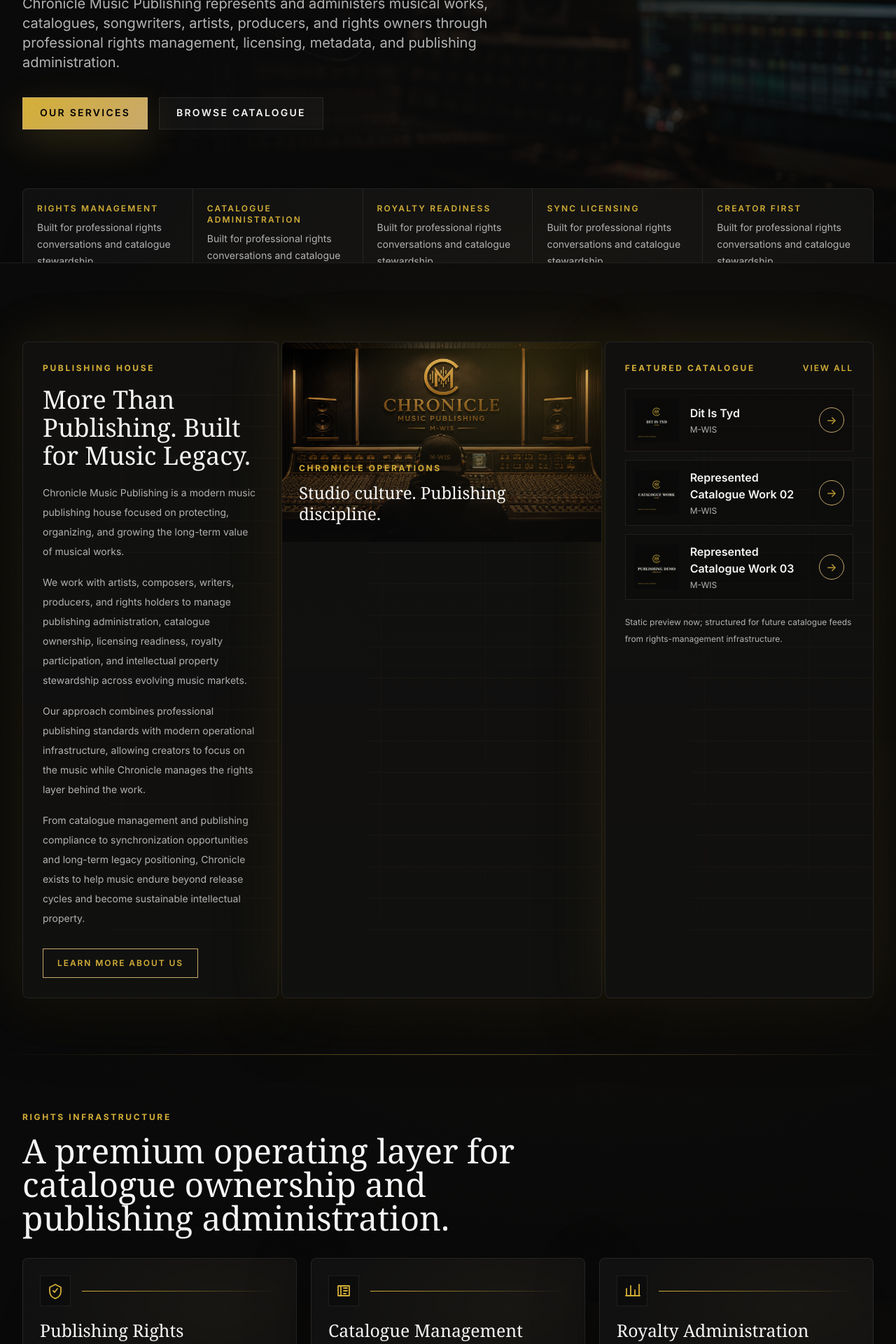
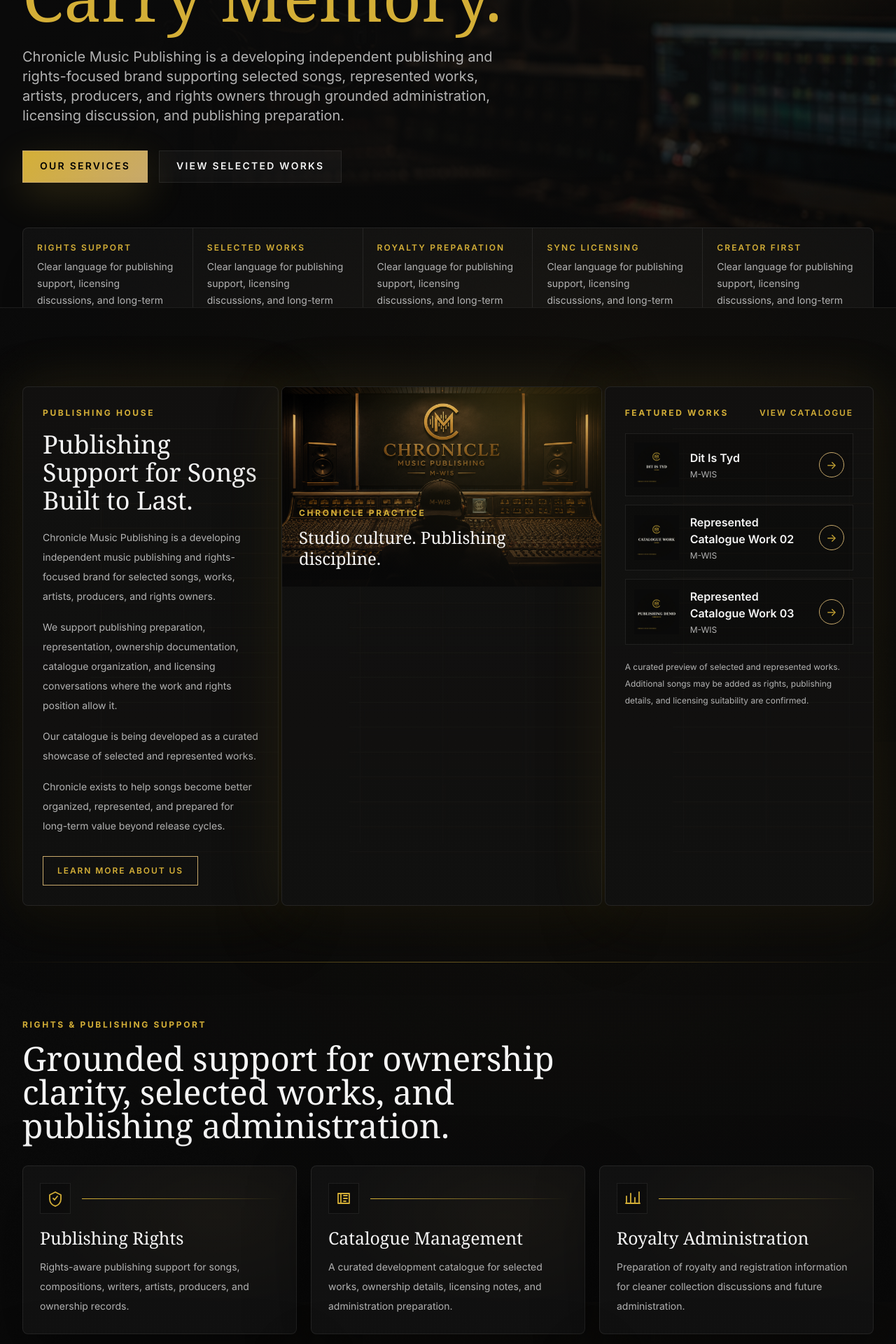
Before and after one commit to msmithsmitcon-lang/chronicle-music-publishing, a Next.js app: page / in a window 1280 px wide. Shown: the part 540-2460 px from the top of the page at 70% size. Built offline with nearby package versions, Linux system fonts and the light colour scheme.

Commit message:
Align homepage wording with Chronicle narrative truth

```diff
--- a/app/page.tsx
+++ b/app/page.tsx
@@ -9,44 +9,44 @@
 export const metadata: Metadata = {
   title: "Independent Music Publishing",
   description:
-    "Chronicle Music Publishing represents and administers musical works, catalogues, songwriters, artists, producers, and rights owners.",
+    "Chronicle Music Publishing supports selected songs, works, artists, producers, and rights owners through publishing representation, rights administration, and licensing discussions.",
 };
 
 const focusAreas = [
   {
     title: "Publishing Rights",
     description:
-      "Composition rights management for musical works, catalogues, songwriters, artists, producers, and rights owners.",
+      "Rights-aware publishing support for songs, compositions, writers, artists, producers, and ownership records.",
     icon: "/assets/icons/icon-rights.svg",
   },
   {
     title: "Catalogue Management",
     description:
-      "A professional catalogue framework for works, ownership status, licensing notes, and administration readiness.",
+      "A curated development catalogue for selected works, ownership details, licensing notes, and administration preparation.",
     icon: "/assets/icons/icon-catalogue.svg",
   },
   {
     title: "Royalty Administration",
     description:
-      "Royalty registration readiness prepared for cleaner collection pathways, reporting, and partner conversations.",
+      "Preparation of royalty and registration information for cleaner collection discussions and future administration.",
     icon: "/assets/icons/icon-royalties.svg",
   },
   {
     title: "Licensing & Sync",
     description:
-      "A direct enquiry path for supervised music use across film, television, brand, digital, and commercial projects.",
+      "A direct enquiry path for applicable music use across film, television, brand, digital, and commercial projects.",
     icon: "/assets/icons/icon-licensing.svg",
   },
   {
     title: "Publishing Representation",
     description:
-      "Professional songwriter, artist, producer, and rights-owner representation for works that require structured publishing support.",
+      "Professional representation for writers, artists, producers, and rights owners preparing works for long-term publishing value.",
     icon: "/assets/icons/icon-protection.svg",
   },
   {
     title: "Metadata Documentation",
     description:
-      "Rights documentation, metadata preparation, ownership records, and catalogue information designed for licensing and administration.",
+      "Practical documentation for ownership, splits, catalogue details, and licensing conversations where works are eligible.",
     icon: "/assets/icons/icon-metadata.svg",
   },
 ];
@@ -66,31 +66,27 @@
           <div className="cinematic-panel p-6 md:p-7">
             <p className="eyebrow">Publishing House</p>
             <h2 className="brand-heading mt-4 text-3xl leading-tight text-ivory md:text-4xl">
-              More Than Publishing. Built for Music Legacy.
+              Publishing Support for Songs Built to Last.
             </h2>
             <div className="mt-5 grid gap-4 text-sm leading-7 text-[color:var(--text-secondary)]">
               <p>
-                Chronicle Music Publishing is a modern music publishing house
-                focused on protecting, organizing, and growing the long-term
-                value of musical works.
+                Chronicle Music Publishing is a developing independent music
+                publishing and rights-focused brand for selected songs, works,
+                artists, producers, and rights owners.
               </p>
               <p>
-                We work with artists, composers, writers, producers, and rights
-                holders to manage publishing administration, catalogue
-                ownership, licensing readiness, royalty participation, and
-                intellectual property stewardship across evolving music markets.
+                We support publishing preparation, representation, ownership
+                documentation, catalogue organization, and licensing
+                conversations where the work and rights position allow it.
               </p>
               <p>
-                Our approach combines professional publishing standards with
-                modern operational infrastructure, allowing creators to focus on
-                the music while Chronicle manages the rights layer behind the
-                work.
+                Our catalogue is being developed as a curated showcase of
+                selected and represented works.
               </p>
               <p>
-                From catalogue management and publishing compliance to
-                synchronization opportunities and long-term legacy positioning,
-                Chronicle exists to help music endure beyond release cycles and
-                become sustainable intellectual property.
+                Chronicle exists to help songs become better organized,
+                represented, and prepared for long-term value beyond release
+                cycles.
               </p>
             </div>
             <Link
@@ -105,14 +101,14 @@
             <div className="relative aspect-[16/10] overflow-hidden bg-black">
               <Image
                 src="/assets/chronicle-sections/studio-control-room.png"
-                alt="Premium studio control room representing Chronicle publishing operations"
+                alt="Premium studio control room representing Chronicle publishing work"
                 fill
                 sizes="(min-width: 1024px) 38vw, 100vw"
                 className="object-cover transition duration-700 group-hover:scale-105"
               />
               <div className="absolute inset-0 bg-[linear-gradient(180deg,rgba(10,10,10,0.05),rgba(10,10,10,0.82)),radial-gradient(circle_at_72%_18%,rgba(212,175,55,0.24),transparent_17rem)]" />
               <div className="absolute inset-x-0 bottom-0 p-6">
-                <p className="eyebrow">Chronicle Operations</p>
+                <p className="eyebrow">Chronicle Practice</p>
                 <h3 className="brand-heading mt-3 text-2xl leading-tight text-ivory">
                   Studio culture. Publishing discipline.
                 </h3>
@@ -125,12 +121,12 @@
             className="cinematic-panel p-6 md:p-7"
           >
             <div className="mb-5 flex items-center justify-between gap-4">
-              <p className="eyebrow">Featured Catalogue</p>
+              <p className="eyebrow">Featured Works</p>
               <Link
                 href="/catalogue"
                 className="text-xs font-semibold uppercase tracking-[0.16em] text-[color:var(--gold-accent)]"
               >
-                View All
+                View Catalogue
               </Link>
             </div>
             <div className="grid gap-3">
@@ -162,8 +158,9 @@
               ))}
             </div>
             <p className="mt-5 text-xs leading-6 text-[color:var(--text-secondary)]">
-              Static preview now; structured for future catalogue feeds from
-              rights-management infrastructure.
+              A curated preview of selected and represented works. Additional
+              songs may be added as rights, publishing details, and licensing
+              suitability are confirmed.
             </p>
           </article>
         </div>
@@ -173,10 +170,10 @@
 
       <section id="rights" className="section-shell py-16 md:py-20">
         <div className="mx-auto mb-8 max-w-7xl">
-          <p className="eyebrow">Rights Infrastructure</p>
+          <p className="eyebrow">Rights & Publishing Support</p>
           <h2 className="brand-heading mt-4 max-w-3xl text-3xl leading-tight text-ivory md:text-5xl">
-            A premium operating layer for catalogue ownership and publishing
-            administration.
+            Grounded support for ownership clarity, selected works, and
+            publishing administration.
           </h2>
         </div>
         <div className="mx-auto grid max-w-7xl gap-5 md:grid-cols-2 xl:grid-cols-3">
@@ -194,7 +191,7 @@
       <section className="section-shell pb-12">
         <div className="mx-auto max-w-7xl">
           <p className="mb-4 text-xs font-semibold uppercase tracking-[0.22em] text-[color:var(--gold-accent)]">
-            Rights Workflow Network
+            Rights-Aware Catalogue View
           </p>
           <div className="cinematic-panel group relative h-24 overflow-hidden md:h-28">
             <Image
--- a/components/Hero.tsx
+++ b/components/Hero.tsx
@@ -3,9 +3,9 @@
 import { brand } from "@/lib/brand";
 
 const heroFeatures = [
-  "Rights Management",
-  "Catalogue Administration",
-  "Royalty Readiness",
+  "Rights Support",
+  "Selected Works",
+  "Royalty Preparation",
   "Sync Licensing",
   "Creator First",
 ];
@@ -29,13 +29,14 @@
           <div className="max-w-3xl">
             <p className="eyebrow">Own the story. Protect the sound.</p>
             <h1 className="brand-heading mt-5 max-w-4xl text-5xl leading-[0.98] text-ivory md:text-7xl lg:text-8xl">
-              We Build Legacies. <span className="gold-text">You Make History.</span>
+              Where Songs Become Rights.{" "}
+              <span className="gold-text">Where Works Carry Memory.</span>
             </h1>
             <p className="mt-6 max-w-2xl text-lg leading-8 text-[color:var(--text-secondary)] md:text-xl">
-              Chronicle Music Publishing represents and administers musical
-              works, catalogues, songwriters, artists, producers, and rights
-              owners through professional rights management, licensing, metadata,
-              and publishing administration.
+              Chronicle Music Publishing is a developing independent publishing
+              and rights-focused brand supporting selected songs, represented
+              works, artists, producers, and rights owners through grounded
+              administration, licensing discussion, and publishing preparation.
             </p>
             <div className="mt-9 flex flex-wrap gap-4">
               <Link
@@ -48,7 +49,7 @@
                 href="/catalogue"
                 className="border border-[color:var(--line)] bg-white/[0.03] px-6 py-3 text-sm font-semibold uppercase tracking-[0.16em] text-ivory transition duration-300 hover:-translate-y-0.5 hover:border-[color:var(--gold)] hover:text-[color:var(--gold-accent)]"
               >
-                Browse Catalogue
+                View Selected Works
               </Link>
             </div>
           </div>
@@ -71,8 +72,8 @@
                 {feature}
               </p>
               <p className="mt-2 text-sm leading-6 text-[color:var(--text-secondary)]">
-                Built for professional rights conversations and catalogue
-                stewardship.
+                Clear language for publishing support, licensing discussions,
+                and long-term catalogue value.
               </p>
             </div>
           ))}
```
Also changed, not shown: lib/catalogue.ts (+6 -6 lines).
